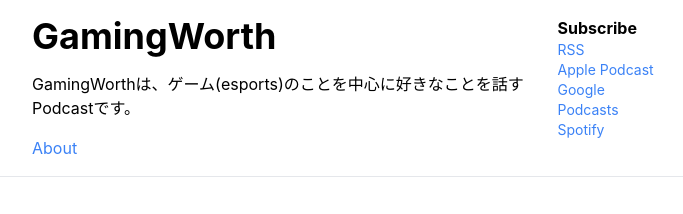
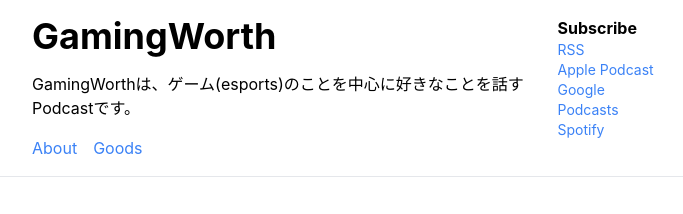
Before and after one commit to putcut/gamingworth, a Next.js app: page /about in a window 1280 px wide. Shown: the top 214 px of the page, without its empty margins (296-979 px from the left). Built offline with nearby package versions, Linux system fonts and the light colour scheme.

Commit message:
Add Goods link

```diff
--- a/components/navbar.tsx
+++ b/components/navbar.tsx
@@ -10,7 +10,10 @@ const Navbar = () => {
           </h1>
         </Link>
         <p>{process.env.NEXT_PUBLIC_SITE_DESCRIPTION!}</p>
-        <Link href='/about'><a>About</a></Link>
+        <div className='flex space-x-4'>
+          <Link href='/about'><a>About</a></Link>
+          <a href='https://suzuri.jp/putcut'>Goods</a>
+        </div>
       </div>
       <div>
         <h2 className='font-bold'>Subscribe</h2>
```
